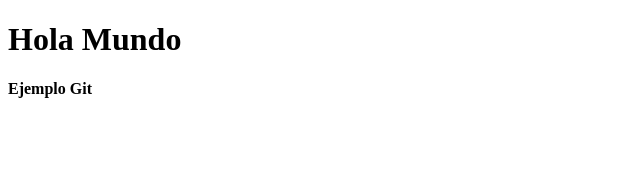
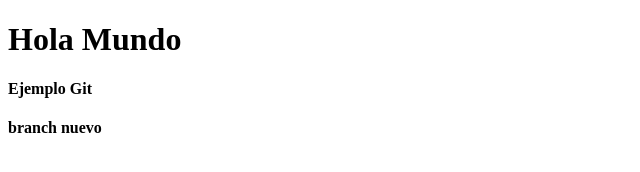
Before and after one commit to easley1290/ejemploGit, a plain HTML site: page index.html in a window 1280 px wide. Shown: the whole page, without its empty margins (0-640 px from the left). Drawn offline with Linux system fonts and the light colour scheme.

Commit message:
branch nuevo

```diff
--- a/index.html
+++ b/index.html
@@ -9,5 +9,6 @@
 <body>
     <h1>Hola Mundo</h1>
     <h4>Ejemplo Git</h4>
+    <h4>branch nuevo</h4>
 </body>
 </html>
```
